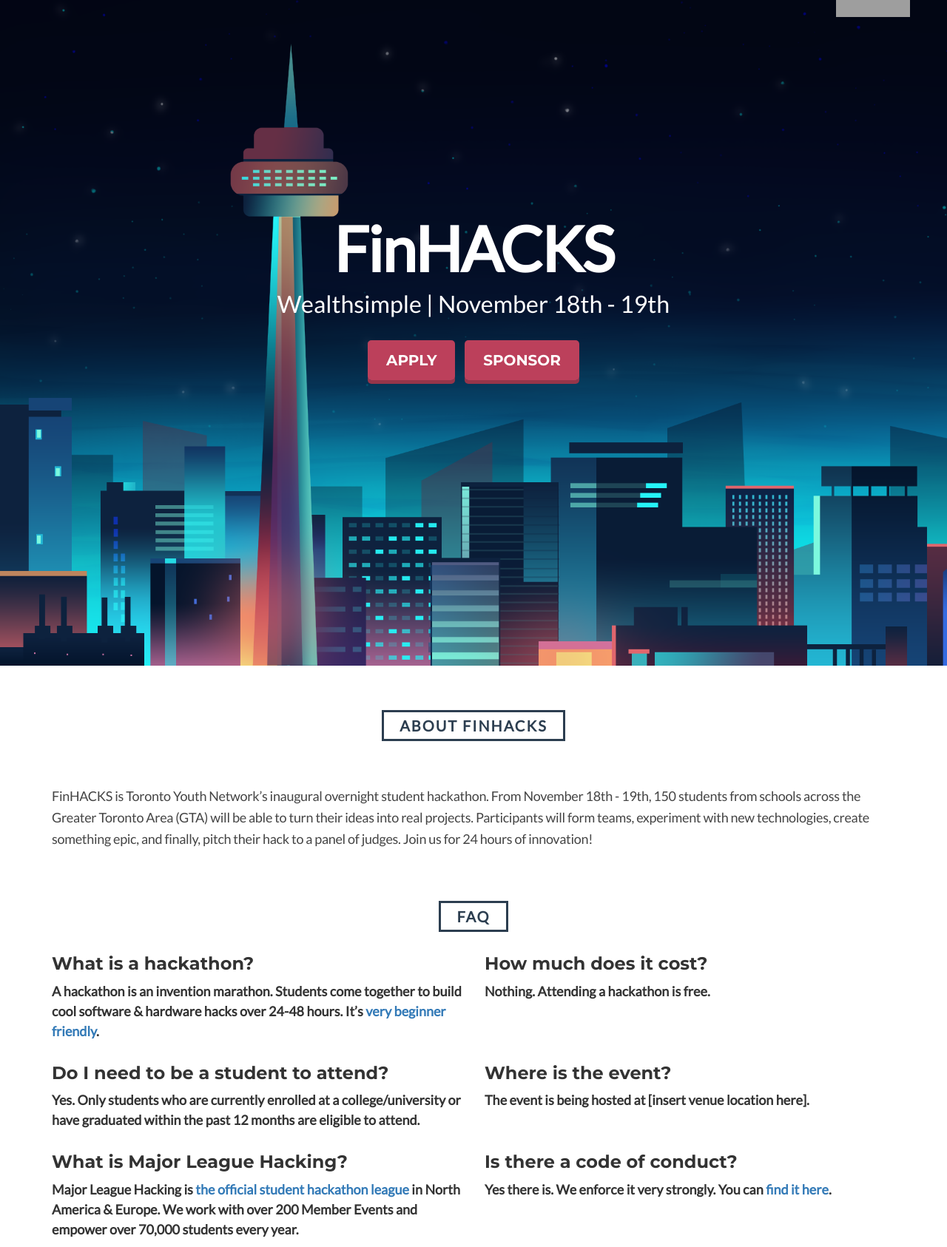
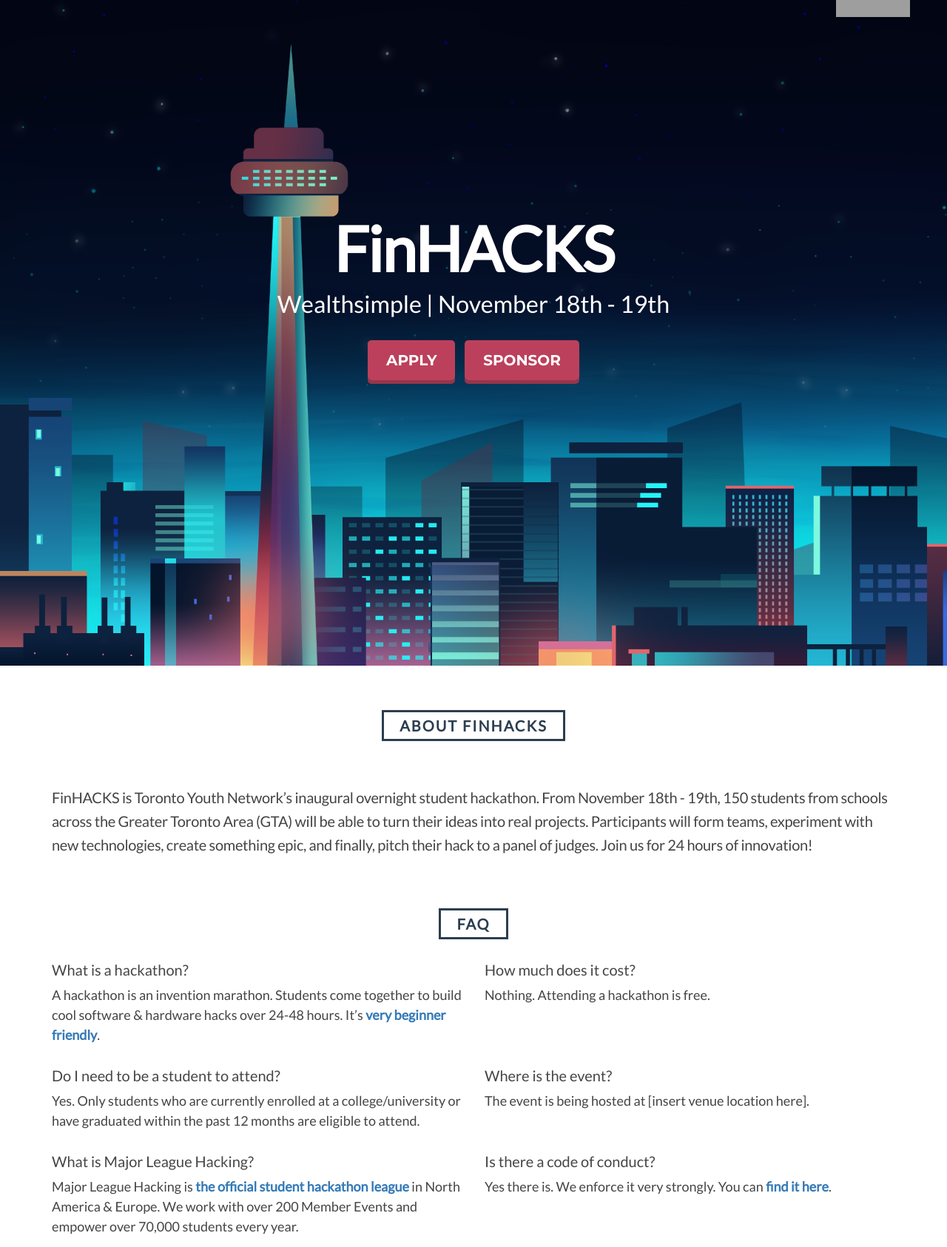
Before and after one commit to lokhinw/finhacks, a Jekyll site: the page built from index.html, in a window 1280 px wide. Shown: the whole page at 74% size. Built offline with Jekyll 4.4.1, drawn with Linux system fonts in a browser that asks for light colours; nearby versions of some CDN libraries; grey boxes are pictures that could not be loaded.

Commit message:
Update original.css

```diff
--- a/css/original.css
+++ b/css/original.css
@@ -165,7 +165,7 @@
 .about p {
   color: #444444;
   font-weight: 300;
-  font-size: 18px;
+  font-size: 20px;
   line-height: 1.6em;
   letter-spacing: -.3px;
   padding: 50px 0;
@@ -222,9 +222,9 @@
 }
 
 .faq .question h2 {
-  font-family: 'Montserrat';
-  font-weight: 700;
-  font-size: 24px;
+  font-weight: 400;
+  font-size: 20px;
+  color: #464646;
 }
 
 .faq .question hr {
@@ -235,7 +235,9 @@
 
 .faq .question p {
   font-size: 18px;
+  font-weight: 300;
   line-height: 1.5em;
+  color: #444444;
 }
 
 .faq img {
```
